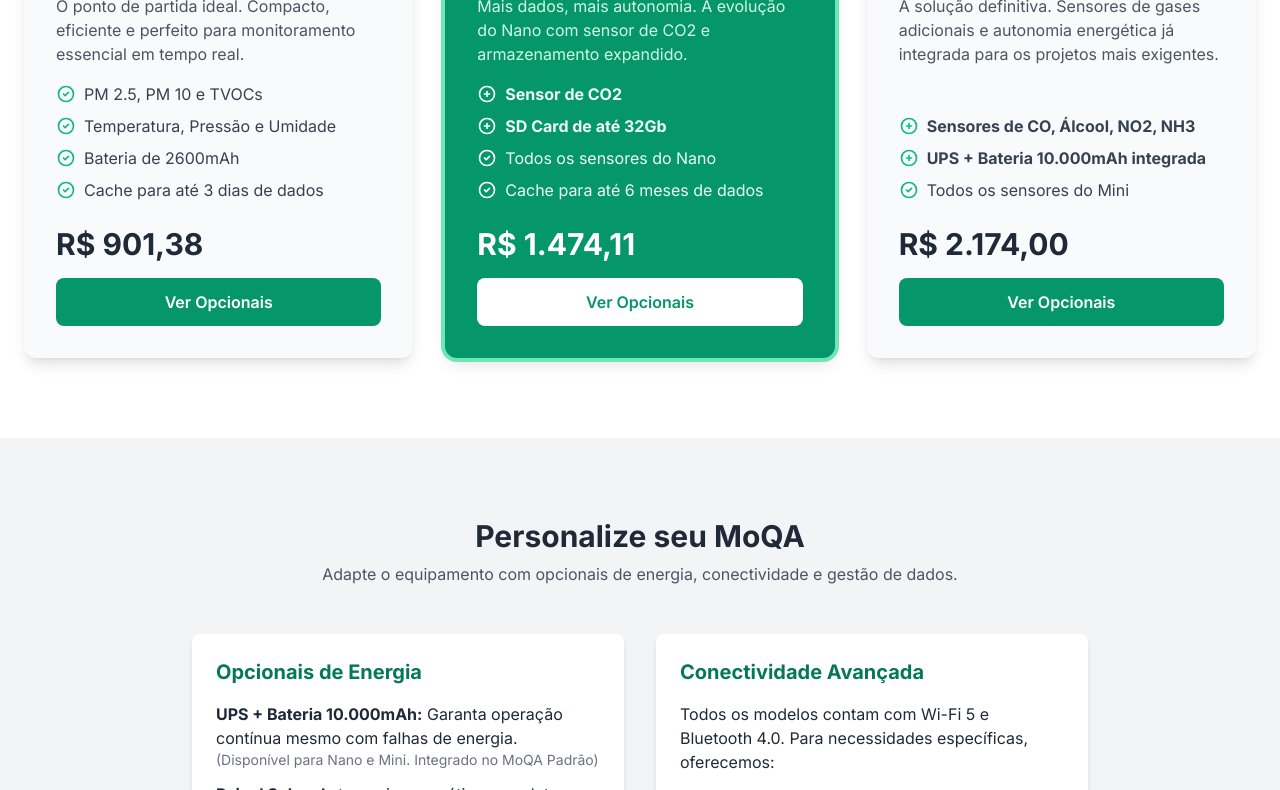
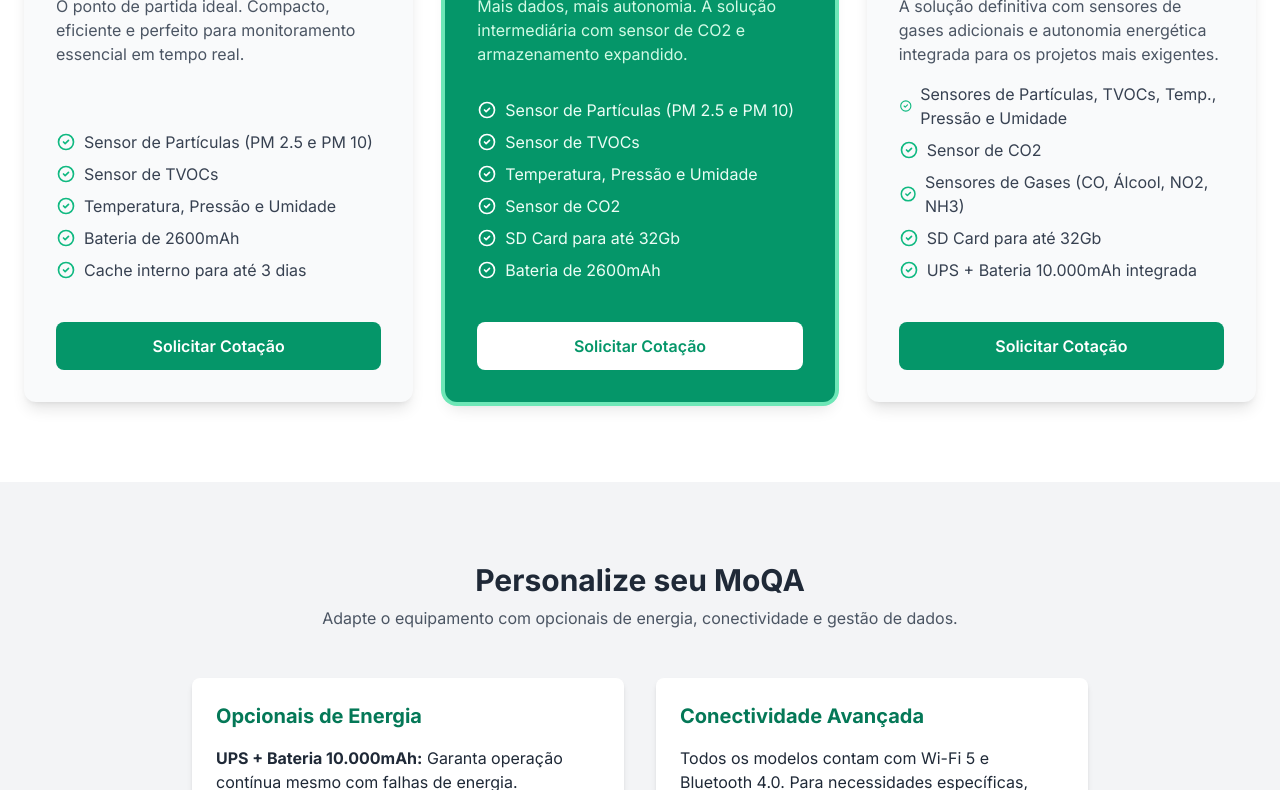
Before and after one commit to xToshiro/moqa, a plain HTML site: page index.html in a window 1280 px wide. Shown: the part 1210-2000 px from the top of the page. Drawn offline with nearby package versions, Linux system fonts and the light colour scheme.

Commit message:
Atualizar o index.html

```diff
--- a/index.html
+++ b/index.html
@@ -32,8 +32,8 @@
         <div class="container mx-auto px-6 py-3 flex justify-between items-center">
             <div class="flex items-center space-x-4">
                 <!-- Logos do TRAMA para temas claro e escuro -->
-                <img src="images/logo-trama-verde.png" alt="Logo TRAMA" class="h-8 w-auto block dark:hidden">
-                <img src="images/logo-trama-branco.png" alt="Logo TRAMA" class="h-8 w-auto hidden dark:block">
+                <img src="https://placehold.co/120x40/ffffff/059669?text=TRAMA+Verde" alt="Logo TRAMA" class="h-8 w-auto block dark:hidden">
+                <img src="https://placehold.co/120x40/374151/ffffff?text=TRAMA+Branca" alt="Logo TRAMA" class="h-8 w-auto hidden dark:block">
                  <!-- Espaço para a logo do MoQA -->
                 <img src="https://placehold.co/100x40/10b981/ffffff?text=MoQA" alt="Logo MoQA" class="h-8 w-auto">
             </div>
@@ -67,7 +67,7 @@
                 </div>
                 <div class="md:w-1/2 flex justify-center">
                     <!-- Imagem principal do produto -->
-                    <img src="images/moqa-principal.png" alt="Imagem principal do produto MoQA" class="rounded-lg shadow-2xl">
+                    <img src="https://placehold.co/500x400/ffffff/10b981?text=MoQA" alt="Imagem principal do produto MoQA" class="rounded-lg shadow-2xl h-auto w-full max-w-xs sm:max-w-sm md:max-w-full max-h-[40vh] md:max-h-none object-contain">
                 </div>
             </div>
         </section>
@@ -88,14 +88,14 @@
                         <h3 class="text-2xl font-bold text-emerald-700 mb-2 dark:text-emerald-400">MoQA Nano</h3>
                         <p class="text-gray-600 mb-4 flex-grow dark:text-gray-400">O ponto de partida ideal. Compacto, eficiente e perfeito para monitoramento essencial em tempo real.</p>
                         <ul class="space-y-2 text-gray-700 mb-6 dark:text-gray-300">
-                            <li class="flex items-center"><svg class="w-5 h-5 text-emerald-500 mr-2" fill="none" stroke="currentColor" viewBox="0 0 24 24"><path stroke-linecap="round" stroke-linejoin="round" stroke-width="2" d="M9 12l2 2 4-4m6 2a9 9 0 11-18 0 9 9 0 0118 0z"></path></svg>PM 2.5, PM 10 e TVOCs</li>
+                            <li class="flex items-center"><svg class="w-5 h-5 text-emerald-500 mr-2" fill="none" stroke="currentColor" viewBox="0 0 24 24"><path stroke-linecap="round" stroke-linejoin="round" stroke-width="2" d="M9 12l2 2 4-4m6 2a9 9 0 11-18 0 9 9 0 0118 0z"></path></svg>Sensor de Partículas (PM 2.5 e PM 10)</li>
+                            <li class="flex items-center"><svg class="w-5 h-5 text-emerald-500 mr-2" fill="none" stroke="currentColor" viewBox="0 0 24 24"><path stroke-linecap="round" stroke-linejoin="round" stroke-width="2" d="M9 12l2 2 4-4m6 2a9 9 0 11-18 0 9 9 0 0118 0z"></path></svg>Sensor de TVOCs</li>
                             <li class="flex items-center"><svg class="w-5 h-5 text-emerald-500 mr-2" fill="none" stroke="currentColor" viewBox="0 0 24 24"><path stroke-linecap="round" stroke-linejoin="round" stroke-width="2" d="M9 12l2 2 4-4m6 2a9 9 0 11-18 0 9 9 0 0118 0z"></path></svg>Temperatura, Pressão e Umidade</li>
                             <li class="flex items-center"><svg class="w-5 h-5 text-emerald-500 mr-2" fill="none" stroke="currentColor" viewBox="0 0 24 24"><path stroke-linecap="round" stroke-linejoin="round" stroke-width="2" d="M9 12l2 2 4-4m6 2a9 9 0 11-18 0 9 9 0 0118 0z"></path></svg>Bateria de 2600mAh</li>
-                            <li class="flex items-center"><svg class="w-5 h-5 text-emerald-500 mr-2" fill="none" stroke="currentColor" viewBox="0 0 24 24"><path stroke-linecap="round" stroke-linejoin="round" stroke-width="2" d="M9 12l2 2 4-4m6 2a9 9 0 11-18 0 9 9 0 0118 0z"></path></svg>Cache para até 3 dias de dados</li>
+                            <li class="flex items-center"><svg class="w-5 h-5 text-emerald-500 mr-2" fill="none" stroke="currentColor" viewBox="0 0 24 24"><path stroke-linecap="round" stroke-linejoin="round" stroke-width="2" d="M9 12l2 2 4-4m6 2a9 9 0 11-18 0 9 9 0 0118 0z"></path></svg>Cache interno para até 3 dias</li>
                         </ul>
-                        <div class="mt-auto">
-                            <div class="text-3xl font-bold text-gray-800 mb-4 dark:text-gray-100">R$ 901,38</div>
-                            <button class="w-full bg-emerald-600 text-white font-semibold py-3 rounded-lg hover:bg-emerald-700 transition-colors">Ver Opcionais</button>
+                        <div class="mt-auto pt-4">
+                            <a href="#contato" class="w-full block text-center bg-emerald-600 text-white font-semibold py-3 rounded-lg hover:bg-emerald-700 transition-colors">Solicitar Cotação</a>
                         </div>
                     </div>
 
@@ -103,32 +103,34 @@
                     <div class="bg-emerald-600 text-white rounded-xl shadow-lg p-8 flex flex-col ring-4 ring-emerald-300 hover:shadow-2xl hover:scale-[1.02] transition-all duration-300 fade-in-section dark:ring-emerald-500" style="transition-delay: 200ms;">
                         <img src="https://placehold.co/400x300/a7f3d0/065f46?text=MoQA+Mini" alt="MoQA Mini" class="rounded-lg mb-6 h-48 w-full object-cover">
                         <h3 class="text-2xl font-bold mb-2">MoQA Mini</h3>
-                        <p class="text-emerald-100 mb-4 flex-grow">Mais dados, mais autonomia. A evolução do Nano com sensor de CO2 e armazenamento expandido.</p>
+                        <p class="text-emerald-100 mb-4 flex-grow">Mais dados, mais autonomia. A solução intermediária com sensor de CO2 e armazenamento expandido.</p>
                         <ul class="space-y-2 text-emerald-50 mb-6">
-                            <li class="flex items-center"><svg class="w-5 h-5 text-white mr-2" fill="none" stroke="currentColor" viewBox="0 0 24 24"><path stroke-linecap="round" stroke-linejoin="round" stroke-width="2" d="M12 9v3m0 0v3m0-3h3m-3 0H9m12 0a9 9 0 11-18 0 9 9 0 0118 0z"></path></svg><strong class="mr-1">Sensor de CO2</strong></li>
-                            <li class="flex items-center"><svg class="w-5 h-5 text-white mr-2" fill="none" stroke="currentColor" viewBox="0 0 24 24"><path stroke-linecap="round" stroke-linejoin="round" stroke-width="2" d="M12 9v3m0 0v3m0-3h3m-3 0H9m12 0a9 9 0 11-18 0 9 9 0 0118 0z"></path></svg><strong class="mr-1">SD Card de até 32Gb</strong></li>
-                            <li class="flex items-center"><svg class="w-5 h-5 text-white mr-2" fill="none" stroke="currentColor" viewBox="0 0 24 24"><path stroke-linecap="round" stroke-linejoin="round" stroke-width="2" d="M9 12l2 2 4-4m6 2a9 9 0 11-18 0 9 9 0 0118 0z"></path></svg>Todos os sensores do Nano</li>
-                            <li class="flex items-center"><svg class="w-5 h-5 text-white mr-2" fill="none" stroke="currentColor" viewBox="0 0 24 24"><path stroke-linecap="round" stroke-linejoin="round" stroke-width="2" d="M9 12l2 2 4-4m6 2a9 9 0 11-18 0 9 9 0 0118 0z"></path></svg>Cache para até 6 meses de dados</li>
+                            <li class="flex items-center"><svg class="w-5 h-5 text-white mr-2" fill="none" stroke="currentColor" viewBox="0 0 24 24"><path stroke-linecap="round" stroke-linejoin="round" stroke-width="2" d="M9 12l2 2 4-4m6 2a9 9 0 11-18 0 9 9 0 0118 0z"></path></svg>Sensor de Partículas (PM 2.5 e PM 10)</li>
+                            <li class="flex items-center"><svg class="w-5 h-5 text-white mr-2" fill="none" stroke="currentColor" viewBox="0 0 24 24"><path stroke-linecap="round" stroke-linejoin="round" stroke-width="2" d="M9 12l2 2 4-4m6 2a9 9 0 11-18 0 9 9 0 0118 0z"></path></svg>Sensor de TVOCs</li>
+                            <li class="flex items-center"><svg class="w-5 h-5 text-white mr-2" fill="none" stroke="currentColor" viewBox="0 0 24 24"><path stroke-linecap="round" stroke-linejoin="round" stroke-width="2" d="M9 12l2 2 4-4m6 2a9 9 0 11-18 0 9 9 0 0118 0z"></path></svg>Temperatura, Pressão e Umidade</li>
+                            <li class="flex items-center"><svg class="w-5 h-5 text-white mr-2" fill="none" stroke="currentColor" viewBox="0 0 24 24"><path stroke-linecap="round" stroke-linejoin="round" stroke-width="2" d="M9 12l2 2 4-4m6 2a9 9 0 11-18 0 9 9 0 0118 0z"></path></svg>Sensor de CO2</li>
+                            <li class="flex items-center"><svg class="w-5 h-5 text-white mr-2" fill="none" stroke="currentColor" viewBox="0 0 24 24"><path stroke-linecap="round" stroke-linejoin="round" stroke-width="2" d="M9 12l2 2 4-4m6 2a9 9 0 11-18 0 9 9 0 0118 0z"></path></svg>SD Card para até 32Gb</li>
+                            <li class="flex items-center"><svg class="w-5 h-5 text-white mr-2" fill="none" stroke="currentColor" viewBox="0 0 24 24"><path stroke-linecap="round" stroke-linejoin="round" stroke-width="2" d="M9 12l2 2 4-4m6 2a9 9 0 11-18 0 9 9 0 0118 0z"></path></svg>Bateria de 2600mAh</li>
                         </ul>
-                        <div class="mt-auto">
-                            <div class="text-3xl font-bold text-white mb-4">R$ 1.474,11</div>
-                            <button class="w-full bg-white text-emerald-600 font-semibold py-3 rounded-lg hover:bg-emerald-50 transition-colors dark:bg-gray-200 dark:text-emerald-700 dark:hover:bg-gray-300">Ver Opcionais</button>
+                        <div class="mt-auto pt-4">
+                            <a href="#contato" class="w-full block text-center bg-white text-emerald-600 font-semibold py-3 rounded-lg hover:bg-emerald-50 transition-colors dark:bg-gray-200 dark:text-emerald-700 dark:hover:bg-gray-300">Solicitar Cotação</a>
                         </div>
                     </div>
 
-                    <!-- Card MoQA Padrão -->
+                    <!-- Card MoQA Plus -->
                     <div class="bg-gray-50 rounded-xl shadow-lg p-8 flex flex-col hover:shadow-2xl hover:scale-[1.02] transition-all duration-300 fade-in-section dark:bg-gray-800" style="transition-delay: 400ms;">
-                        <img src="https://placehold.co/400x300/d1fae5/064e3b?text=MoQA" alt="MoQA Padrão" class="rounded-lg mb-6 h-48 w-full object-cover">
-                        <h3 class="text-2xl font-bold text-emerald-700 mb-2 dark:text-emerald-400">MoQA</h3>
-                        <p class="text-gray-600 mb-4 flex-grow dark:text-gray-400">A solução definitiva. Sensores de gases adicionais e autonomia energética já integrada para os projetos mais exigentes.</p>
+                        <img src="https://placehold.co/400x300/d1fae5/064e3b?text=MoQA+Plus" alt="MoQA Plus" class="rounded-lg mb-6 h-48 w-full object-cover">
+                        <h3 class="text-2xl font-bold text-emerald-700 mb-2 dark:text-emerald-400">MoQA Plus</h3>
+                        <p class="text-gray-600 mb-4 flex-grow dark:text-gray-400">A solução definitiva com sensores de gases adicionais e autonomia energética integrada para os projetos mais exigentes.</p>
                         <ul class="space-y-2 text-gray-700 mb-6 dark:text-gray-300">
-                            <li class="flex items-center"><svg class="w-5 h-5 text-emerald-500 mr-2" fill="none" stroke="currentColor" viewBox="0 0 24 24"><path stroke-linecap="round" stroke-linejoin="round" stroke-width="2" d="M12 9v3m0 0v3m0-3h3m-3 0H9m12 0a9 9 0 11-18 0 9 9 0 0118 0z"></path></svg><strong class="mr-1">Sensores de CO, Álcool, NO2, NH3</strong></li>
-                            <li class="flex items-center"><svg class="w-5 h-5 text-emerald-500 mr-2" fill="none" stroke="currentColor" viewBox="0 0 24 24"><path stroke-linecap="round" stroke-linejoin="round" stroke-width="2" d="M12 9v3m0 0v3m0-3h3m-3 0H9m12 0a9 9 0 11-18 0 9 9 0 0118 0z"></path></svg><strong class="mr-1">UPS + Bateria 10.000mAh integrada</strong></li>
-                            <li class="flex items-center"><svg class="w-5 h-5 text-emerald-500 mr-2" fill="none" stroke="currentColor" viewBox="0 0 24 24"><path stroke-linecap="round" stroke-linejoin="round" stroke-width="2" d="M9 12l2 2 4-4m6 2a9 9 0 11-18 0 9 9 0 0118 0z"></path></svg>Todos os sensores do Mini</li>
+                            <li class="flex items-center"><svg class="w-5 h-5 text-emerald-500 mr-2" fill="none" stroke="currentColor" viewBox="0 0 24 24"><path stroke-linecap="round" stroke-linejoin="round" stroke-width="2" d="M9 12l2 2 4-4m6 2a9 9 0 11-18 0 9 9 0 0118 0z"></path></svg>Sensores de Partículas, TVOCs, Temp., Pressão e Umidade</li>
+                            <li class="flex items-center"><svg class="w-5 h-5 text-emerald-500 mr-2" fill="none" stroke="currentColor" viewBox="0 0 24 24"><path stroke-linecap="round" stroke-linejoin="round" stroke-width="2" d="M9 12l2 2 4-4m6 2a9 9 0 11-18 0 9 9 0 0118 0z"></path></svg>Sensor de CO2</li>
+                            <li class="flex items-center"><svg class="w-5 h-5 text-emerald-500 mr-2" fill="none" stroke="currentColor" viewBox="0 0 24 24"><path stroke-linecap="round" stroke-linejoin="round" stroke-width="2" d="M9 12l2 2 4-4m6 2a9 9 0 11-18 0 9 9 0 0118 0z"></path></svg>Sensores de Gases (CO, Álcool, NO2, NH3)</li>
+                            <li class="flex items-center"><svg class="w-5 h-5 text-emerald-500 mr-2" fill="none" stroke="currentColor" viewBox="0 0 24 24"><path stroke-linecap="round" stroke-linejoin="round" stroke-width="2" d="M9 12l2 2 4-4m6 2a9 9 0 11-18 0 9 9 0 0118 0z"></path></svg>SD Card para até 32Gb</li>
+                            <li class="flex items-center"><svg class="w-5 h-5 text-emerald-500 mr-2" fill="none" stroke="currentColor" viewBox="0 0 24 24"><path stroke-linecap="round" stroke-linejoin="round" stroke-width="2" d="M9 12l2 2 4-4m6 2a9 9 0 11-18 0 9 9 0 0118 0z"></path></svg>UPS + Bateria 10.000mAh integrada</li>
                         </ul>
-                        <div class="mt-auto">
-                            <div class="text-3xl font-bold text-gray-800 mb-4 dark:text-gray-100">R$ 2.174,00</div>
-                            <button class="w-full bg-emerald-600 text-white font-semibold py-3 rounded-lg hover:bg-emerald-700 transition-colors">Ver Opcionais</button>
+                        <div class="mt-auto pt-4">
+                            <a href="#contato" class="w-full block text-center bg-emerald-600 text-white font-semibold py-3 rounded-lg hover:bg-emerald-700 transition-colors">Solicitar Cotação</a>
                         </div>
                     </div>
                 </div>
@@ -147,7 +149,7 @@
                     <div class="bg-white p-6 rounded-lg shadow-md fade-in-section dark:bg-gray-800">
                         <h3 class="font-bold text-xl mb-4 text-emerald-700 dark:text-emerald-400">Opcionais de Energia</h3>
                         <ul class="space-y-3 dark:text-gray-300">
-                            <li><strong>UPS + Bateria 10.000mAh:</strong> Garanta operação contínua mesmo com falhas de energia. <span class="block text-sm text-gray-500 dark:text-gray-400">(Disponível para Nano e Mini. Integrado no MoQA Padrão)</span></li>
+                            <li><strong>UPS + Bateria 10.000mAh:</strong> Garanta operação contínua mesmo com falhas de energia. <span class="block text-sm text-gray-500 dark:text-gray-400">(Disponível para Nano e Mini)</span></li>
                             <li><strong>Painel Solar:</strong> Autonomia energética completa para instalações em locais remotos. <span class="block text-sm text-gray-500 dark:text-gray-400">(Disponível para todas as versões)</span></li>
                         </ul>
                     </div>
```
